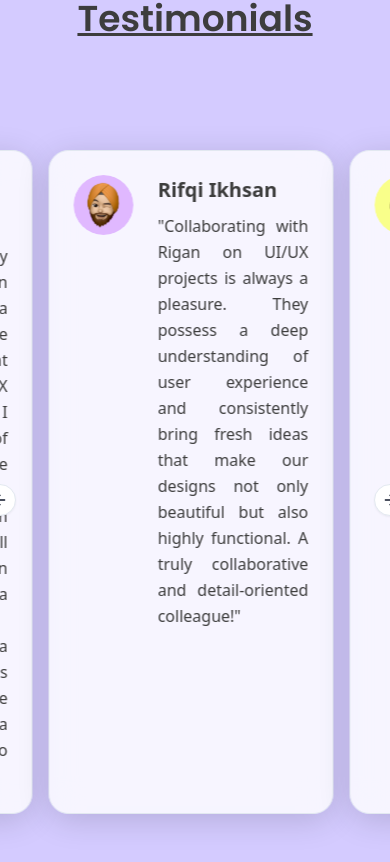
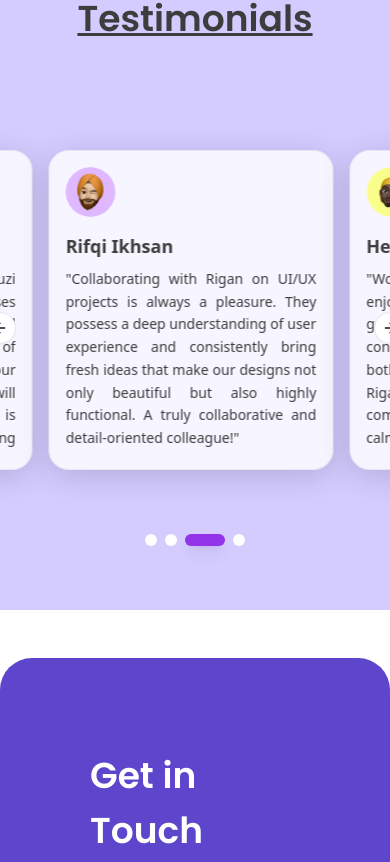
Before and after one commit to riganfauzi/web-portofolio, a React (Vite) app: page / in a window 390 px wide. Shown: the part 4922-5784 px from the top of the page. Built offline with nearby package versions, Linux system fonts and the light colour scheme.

Commit message:
style: update responsive card on mobile screen

```diff
--- a/src/screens/Web/sections/TestimonialsSection/TestimonialsSection.tsx
+++ b/src/screens/Web/sections/TestimonialsSection/TestimonialsSection.tsx
@@ -121,9 +121,9 @@ export const TestimonialsSection = (): JSX.Element => {
                 key={index}
                 className="px-2 md:px-4 basis-[90%] sm:basis-[70%] md:basis-[60%] lg:basis-[50%] xl:basis-[40%]"
               >
-                <Card className="group w-full max-w-[600px] mx-auto h-full bg-[#ffffffcc] rounded-[20px] shadow-[0px_6px_32px_#00000026] backdrop-blur-lg hover:bg-foundation-bluenormal-active transition-all duration-500 ease-in-out transform hover:scale-[1.02] hover:shadow-[0px_8px_40px_#00000033]">
-                  <CardContent className="p-6 flex flex-row items-start gap-6 h-full">
-                    <Avatar className="w-[60px] h-[60px] flex-shrink-0 transition-transform duration-300 group-hover:scale-110">
+                <Card className="group w-full max-w-[600px] mx-auto h-[320px] sm:h-[340px] md:h-[360px] lg:h-[320px] bg-[#ffffffcc] rounded-[20px] shadow-[0px_6px_32px_#00000026] backdrop-blur-lg hover:bg-foundation-bluenormal-active transition-all duration-500 ease-in-out transform hover:scale-[1.02] hover:shadow-[0px_8px_40px_#00000033]">
+                  <CardContent className="p-4 sm:p-5 md:p-6 flex flex-col sm:flex-row items-start gap-4 sm:gap-6 h-full">
+                    <Avatar className="w-[50px] h-[50px] sm:w-[60px] sm:h-[60px] flex-shrink-0 transition-transform duration-300 group-hover:scale-110">
                       <AvatarImage
                         src={testimonial.image}
                         alt={testimonial.name}
@@ -133,13 +133,15 @@ export const TestimonialsSection = (): JSX.Element => {
                         {testimonial.name.charAt(0)}
                       </AvatarFallback>
                     </Avatar>
-                    <div className="flex flex-col gap-2">
-                      <span className="font-semibold group-hover:text-white text-foundation-blackblack-400 text-[20px] transition-colors duration-300 ease-in-out">
+                    <div className="flex flex-col gap-2 flex-1 overflow-hidden">
+                      <span className="font-semibold group-hover:text-white text-foundation-blackblack-400 text-[18px] sm:text-[20px] transition-colors duration-300 ease-in-out">
                         {testimonial.name}
                       </span>
-                      <p className="group-hover:text-white text-foundation-blackblack-400 text-[16px] leading-relaxed text-justify transition-colors duration-300 ease-in-out">
-                        {testimonial.text}
-                      </p>
+                      <div className="flex-1 overflow-hidden">
+                        <p className="group-hover:text-white text-foundation-blackblack-400 text-[14px] sm:text-[15px] md:text-[16px] leading-relaxed text-justify transition-colors duration-300 ease-in-out overflow-hidden">
+                          {testimonial.text}
+                        </p>
+                      </div>
                     </div>
                   </CardContent>
                 </Card>
```
